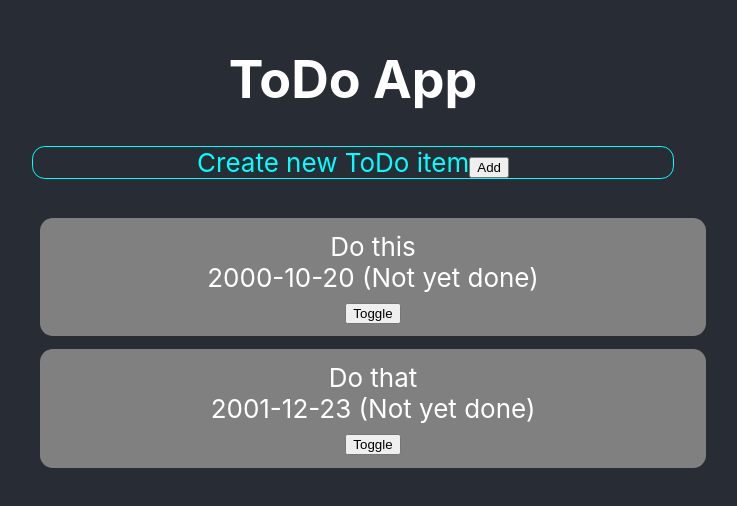
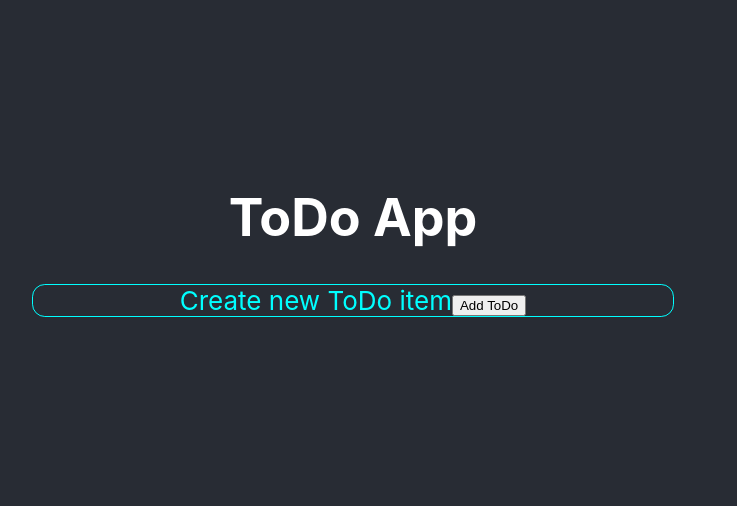
Before and after one commit to robert89221/todo-webapp, a React (Create React App) app: page / in a window 1280 px wide. Shown: the part 140-646 px from the top of the page, without its empty margins (287-1024 px from the left). Built offline with nearby package versions, Linux system fonts and the light colour scheme.

Commit message:
Correct add/done/delete logic

```diff
--- a/src/App.js
+++ b/src/App.js
@@ -1,47 +1,67 @@
 
 import "./App.css";
-import TodoTile from "./components/TodoTile.js";
+import TodoList from "./components/TodoList.js";
 import NewTodo from "./components/NewTodo.js";
+import { useState } from "react";
 
-let TodoList =
-[
-  { date: "2000-10-20",
-    description: "Do this",
-    isDone: false },
-  { date: "2001-12-23",
-    description: "Do that",
-    isDone: false },
-];
 
-export { TodoList };
+function App()
+{
+  const [nextId, setNextId] = useState(0);
 
-function BuildList()
-{
+  const [list, setList] = useState(Array(0));
+  // const list =
+  // [
+  //   { description: "Do this",
+  //     date: "2010-20-30",
+  //     isDone: false },
+  //   { description: "Do that",
+  //     date: "2012-13-14",
+  //     isDone: true },
+  // ];
 
-  function Item(props, index)
+
+  function handleAdd(props)
   {
-    return (
-      <li key={index}>
-        <TodoTile {...props}/>
-      </li>
-    );
+    const item = { description: "Todo #"+nextId,
+                   date: "2001-02-03",
+                   isDone: false,
+                   id: nextId };
+    const newList = [...list];
+    newList.push(item);
+    setList(newList);
+    setNextId(nextId+1);
   }
 
-  return (
-    <ul className="TodoList">
-      { TodoList.map( (item, index) => Item(item, index) ) }
-    </ul>
-  );
-}
+  function handleDone(id)
+  {
+    const newList = [...list];
+    const i = newList.findIndex((x) => x.id==id);
+    newList[i].isDone = !newList[i].isDone;
+    setList(newList);
+  }
 
-function App() {
+
+  function handleDelete(id)
+  {
+    // const newList = [...list];
+    // const i = newList.findIndex((x) => x.id==id);
+    // newList.splice(i, 1);
+    const newList = list.filter((x) => x.id != id);
+    setList(newList);
+  }
+
+
+
   return (
     <div className="App">
       <header>
         <h1>ToDo App</h1>
       </header>
-      <NewTodo/>
-      <BuildList/>
+      <NewTodo addHandler={handleAdd} />
+      <TodoList list={list}
+                doneHandler={handleDone}
+                deleteHandler={handleDelete} />
     </div>
   );
 }
--- a/src/components/NewTodo.js
+++ b/src/components/NewTodo.js
@@ -1,22 +1,13 @@
 
 import "./NewTodo.css";
-import { TodoList } from "../App.js";
 
-export default function NewTodo()
+export default function NewTodo({addHandler})
 {
-
-  function AddNew()
-  {
-    const item = {date: "2030", description: "Do something", isDone: false};
-    TodoList.push(item);
-    console.log(TodoList);
-  }
-
   return (
 
     <div className="NewTodo">
       Create new ToDo item
-      <button onClick={AddNew}>Add</button>
+      <button onClick={addHandler}>Add ToDo</button>
     </div>
 
   );
--- /dev/null
+++ b/src/components/TodoList.css
@@ -0,0 +1,7 @@
+
+.TodoList
+{
+  border-radius: 1px;
+  margin: 1vw;
+  padding: 1vw;
+}
--- /dev/null
+++ b/src/components/TodoList.js
@@ -0,0 +1,26 @@
+
+import "./TodoList.css";
+import TodoTile from "./TodoTile.js";
+
+
+export default function TodoList(props)
+{
+  const {list, doneHandler, deleteHandler} = props;
+
+  function buildItem(item)
+  {
+    return (
+      <li key={item.id}>
+        <TodoTile item={item}
+                  doneHandler={doneHandler}
+                  deleteHandler={deleteHandler} />
+      </li>
+    );
+  }
+
+  return (
+    <ul className="TodoList">
+      {list.map(buildItem)}
+    </ul>
+  );
+}
--- a/src/components/TodoTile.js
+++ b/src/components/TodoTile.js
@@ -1,24 +1,22 @@
 
 import "./TodoTile.css";
-import { useState } from "react";
+// import { useState } from "react";
 
-export default function TodoTile(props)
+export default function TodoTile({item, doneHandler, deleteHandler})
 {
-  const [color, setColor] = useState("grey");
+  const {description, date, isDone, id} = item;
 
-  function changeColor()
-  {
-    setColor(color == "red" ? "green" : "red");
-  }
+  const color = isDone ? "green" : "grey";
 
   return (
     <div className="TodoTile"
          style={{backgroundColor: color}}>
-      { props.description }<br/>
+      {id}: { description }<br/>
       <div>
-        { props.date } { props.isDone ? " (Done)" : " (Not yet done)" }
+        { date } { isDone ? " (Done)" : " (Not yet done)" }
       </div>
-      <button onClick={changeColor}>Toggle</button>
+      <button onClick={() => doneHandler(id)}>Done</button>
+      <button onClick={() => deleteHandler(id)}>Delete</button>
     </div>
   );
 }
```
Also changed, not shown: src/components/NewTodo.css (line endings or trailing spaces).
